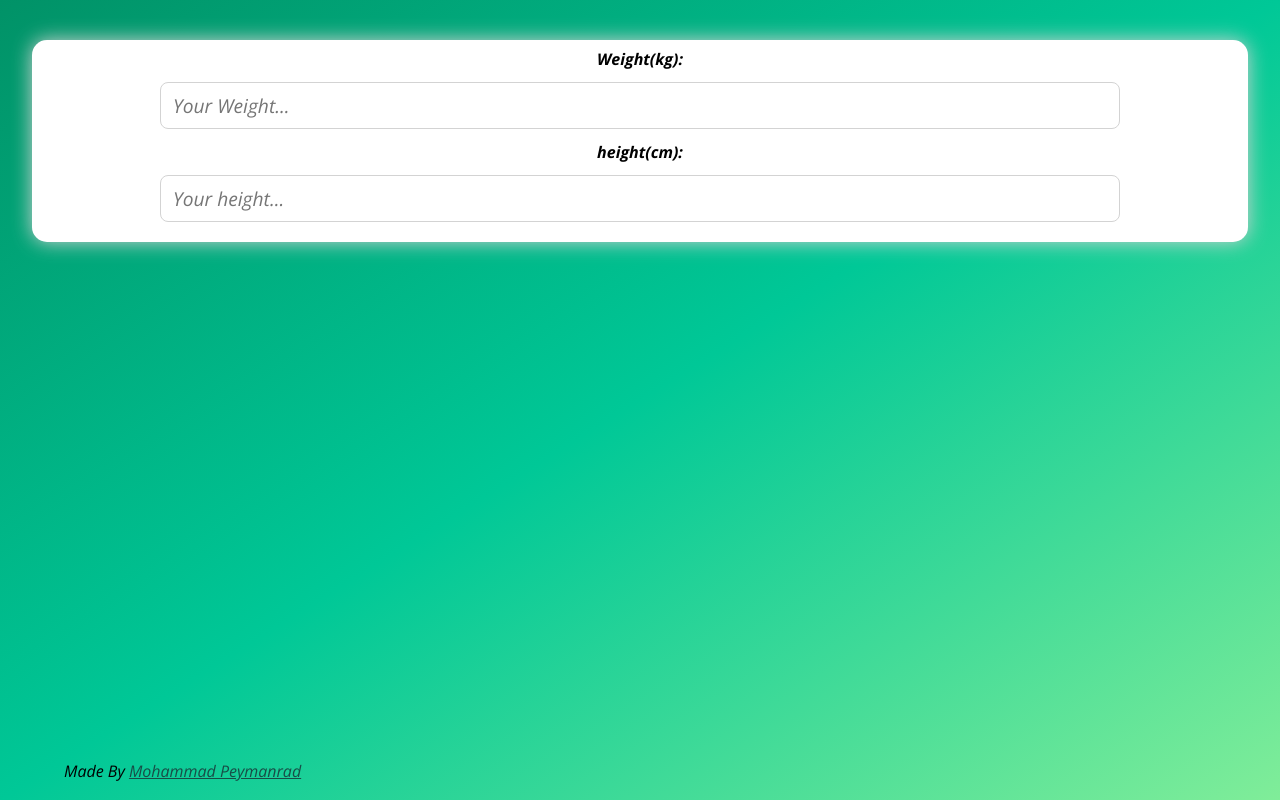
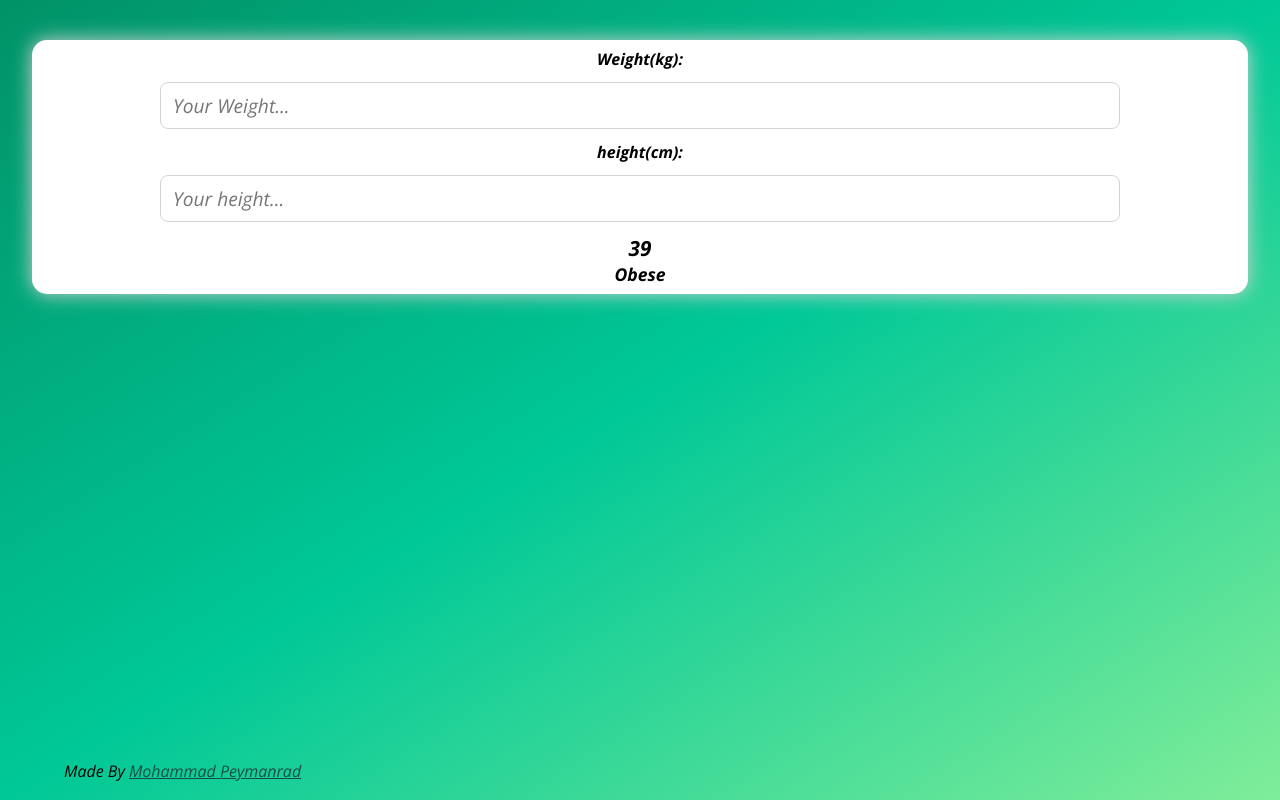
Before and after one commit to MPeymanrad/BMI-Calculator, a plain HTML site: page index.html in a window 1280 px wide. Drawn offline with Linux system fonts and the light colour scheme.

Commit message:
Designed result and status paragaraphs

```diff
--- a/index.html
+++ b/index.html
@@ -15,8 +15,8 @@
             <input type="number" id="weight" placeholder="Your Weight..." min="0" max="400">
             <label>height(cm):</label>
             <input type="number" id="height" placeholder="Your height..." min="10" max="300">
-            <p id="result"></p>
-            <p id="status"></p>
+            <p id="result">39</p>
+            <p id="status">Obese</p>
         </div>
         <p class="about_para">Made By <a href="http://github.com/Mpeymanrad" class="about" target="_blank">Mohammad Peymanrad</a></p>
     </div>
--- a/style.css
+++ b/style.css
@@ -53,3 +53,11 @@ input {
 .about:hover {
     text-decoration: none;
 }
+#result {
+    font-weight: 700;
+    font-size: 1.3rem;
+}
+#status {
+    font-weight: 700;
+    font-size: 1.1rem;
+}
```
